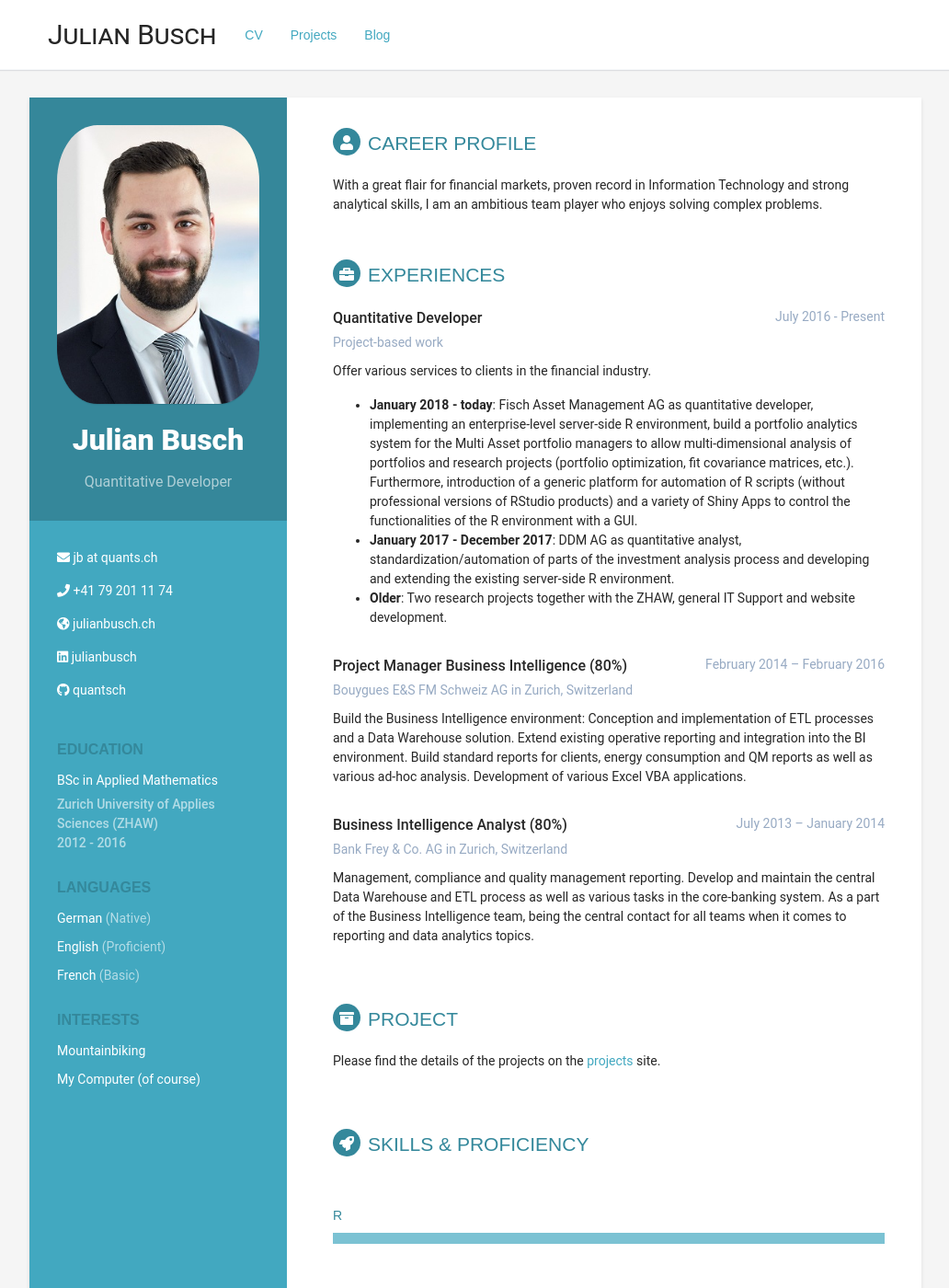
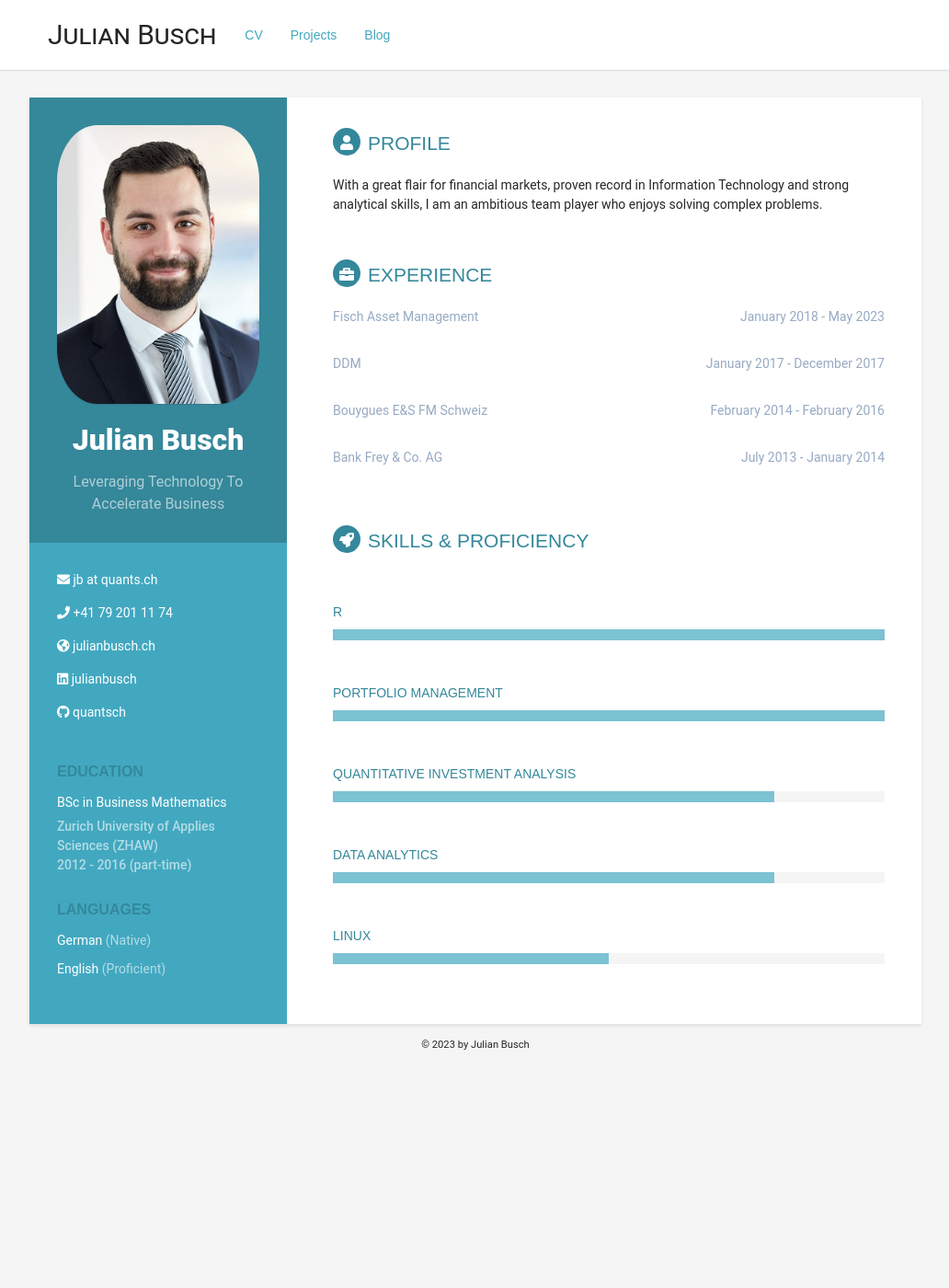
Before and after one commit to quantsch/quantsch.github.io, a Jekyll site: the page built from index.md, in a window 1280 px wide and 1400 px high. Shown: the whole window at 92% size, without its empty margins (123-1155 px from the left). Built offline with Jekyll 4.4.1, drawn with Linux system fonts in a browser that asks for light colours; some of the changed text lies outside the part shown.

Commit message:
update cv data (short)

```diff
--- a/_data/cv.yml
+++ b/_data/cv.yml
@@ -1,11 +1,11 @@
 sidebar:
     # Site Settings
     title: CV
-    url: 'http://julianbusch.ch'
+    url: 'https://julianbusch.ch'
 
     # Profile information
     name: Julian Busch
-    tagline: Quantitative Developer
+    tagline: Leveraging Technology To Accelerate Business
     avatar: profile.png  # 100x100px
 
     # Sidebar links
@@ -22,94 +22,60 @@ sidebar:
         - language:
           idiom: English
           level: Proficient
-        - language:
-          idiom: French
-          level: Basic
-
-    interests:
-        - interest:
-          item: Mountainbiking
-          link:
-        - interest:
-          item: My Computer (of course)
-          link:
 
 career-profile:
-    title: Career Profile
+    title: Profile
     text: "With a great flair for financial markets, proven record in Information Technology
     and strong analytical skills, I am an ambitious team player who enjoys solving
     complex problems."
 
 studies:
     - education:
-      degree: BSc in Applied Mathematics
+      degree: BSc in Business Mathematics
       university: Zurich University of Applies Sciences (ZHAW)
-      time: 2012 - 2016
-      details: "Major focus on financial mathematics, econometrics and statistics.
+      time: 2012 - 2016 (part-time)
+      detail: "Major focus on financial mathematics, econometrics and statistics.
       <p><i>Bachelor Thesis: Combining Short and Long Term Signals in the Design of
       Trading Strategies</i></p>"
 
 experiences:
-    title: Experiences
+    title: Experience
 
     experiences:
-        - role: Quantitative Developer
-          time: July 2016 - Present
-          company: Project-based work
-          details: Offer various services to clients in the financial industry.
-          bullets:
-              - "<b>January 2018 - today</b>: Fisch Asset Management AG as quantitative
-              developer, implementing an enterprise-level server-side R environment,
-              build a portfolio analytics system for the Multi Asset portfolio managers to
-              allow multi-dimensional analysis of portfolios and research projects
-              (portfolio optimization, fit covariance matrices, etc.). Furthermore,
-              introduction of a generic platform for automation of R scripts (without
-              professional versions of RStudio products) and a variety of Shiny Apps to
-              control the functionalities of the R environment with a GUI."
-              - "<b>January 2017 - December 2017</b>: DDM AG as quantitative analyst,
-              standardization/automation of parts of the investment analysis process and
-              developing and extending the existing server-side R environment."
-              - "<b>Older</b>: Two research projects together with the ZHAW, general IT Support
-              and website development."
-
-
-        - role: Project Manager Business Intelligence (80%)
-          time: February 2014 – February 2016
-          company: Bouygues E&S FM Schweiz AG in Zurich, Switzerland
-          details: "Build the Business Intelligence environment: Conception and implementation of
-          ETL processes and a Data Warehouse solution. Extend existing operative reporting
-          and integration into the BI environment. Build standard reports for clients, energy
-          consumption and QM reports as well as various ad-hoc analysis. Development of
-          various Excel VBA applications."
-
-        - role: Business Intelligence Analyst (80%)
-          time: July 2013 – January 2014
-          company: Bank Frey & Co. AG in Zurich, Switzerland
-          details: "Management, compliance and quality management reporting. Develop and
-          maintain the central Data Warehouse and ETL process as well as various tasks in
-          the core-banking system. As a part of the Business Intelligence team, being the
-          central contact for all teams when it comes to reporting and data analytics topics."
-
-projects:
-    title: Project
-    intro: 'Please find the details of the projects on the <a href="/projects/">projects</a> site.'
-
-#    projects:
-#      - project:
-#        title: R Package 'Strategy'
-#        link: "#hook"
-#        tagline: "An R package to analyze quantitative trading Strategies. Not further developed at the moment."
-
-#publications:
-#    title: Publications
-#    intro: "Introduction to publications"
-#
-#    publications:
-#      - paper:
-#        title: The Art of Computer Programming
-#        authors: Donald E. Knuth
-#        conference: Addison-Wesley, 1968
-
+        - company: Fisch Asset Management
+          time: January 2018 - May 2023
+          roles:
+              - title: Portfolio Manager
+                time: December 2021 - May 2023
+                description: "Multi Asset Solutions PM"
+              - title: Head Quantitative Solutions
+                time: April 2021 - November 2021
+                description: "Lead a team of two senior engineers"
+              - title: Senior Quantitative Developer
+                time: January 2019 - December 2020
+                description: "Various internal quant projects for portfolio managers"
+              - title: Quantitative Developer
+                time: January 2018 - December 2018
+                description: "Development of server side R based portfolio management environment
+                for the Multi Asset Solutions team"
+        - company: DDM
+          time: January 2017 - December 2017
+          roles:
+              - title: Quantitative Analyst
+                time: January 2017 - December 2017
+                description: "Pricing of Eastern European distressed debt loan portfolios"
+        - company: Bouygues E&S FM Schweiz
+          time: February 2014 - February 2016
+          roles:
+              - title: Business Intelligence Manager (80%)
+                time: February 2014 - February 2016
+                description: "Data engineering, reporting, project management"
+        - company: Bank Frey & Co. AG
+          time: July 2013 - January 2014
+          roles:
+              - title: Business Intelligence Analyst (80%)
+                time: July 2013 - January 2014
+                description: "Data engineering, reporting"
 
 skills:
     title: Skills &amp; Proficiency
@@ -118,17 +84,14 @@ skills:
           name: R
           level: 100%
         - skill:
+          name: Portfolio Management
+          level: 100%
+        - skill:
           name: Quantitative Investment Analysis
           level: 80%
         - skill:
           name: Data Analytics
           level: 80%
         - skill:
-          name: Portfolio Management
-          level: 50%
-        - skill:
           name: Linux
           level: 50%
-        - skill:
-          name: Static Web Development (HTML, CSS, Jekyll)
-          level: 50%
```
